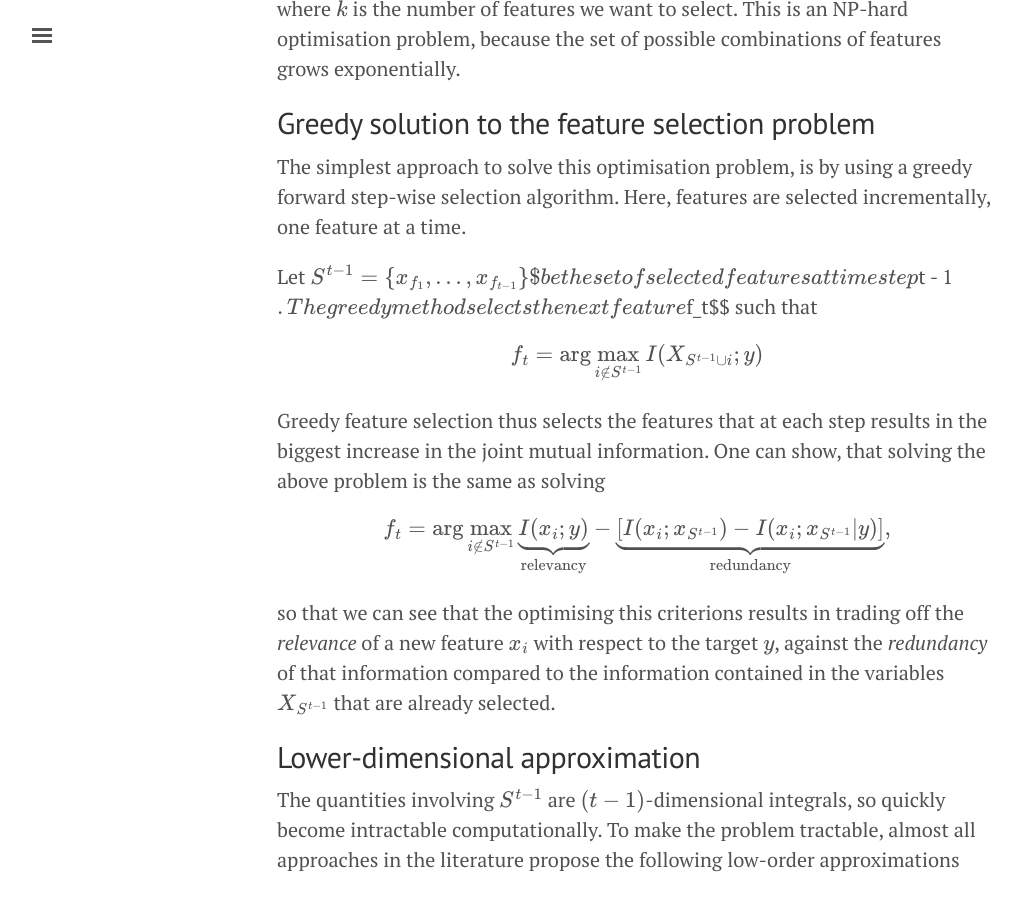
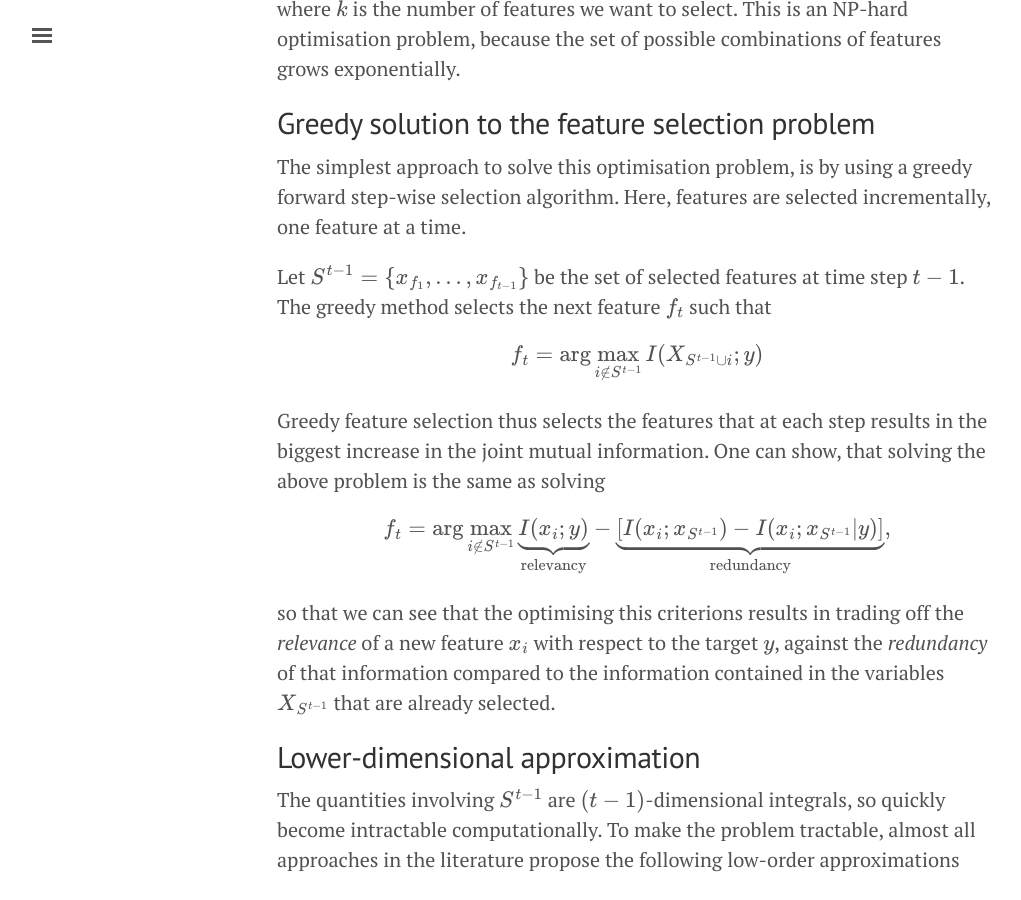
Before and after one commit to thuijskens/thuijskens.github.io, a Jekyll site: the page built from _posts/2017-10-07-feature-selection.md, in a window 1280 px wide and 900 px high, scrolled down 2009 px. Shown: the whole window, without its empty margins (3-1024 px from the left). Built offline with Jekyll 4.4.1, drawn with Linux system fonts in a browser that asks for light colours; formulas are drawn with MathJax 3.

Commit message:
Fix LaTeX typo.

```diff
--- a/_posts/2017-10-07-feature-selection.md
+++ b/_posts/2017-10-07-feature-selection.md
@@ -40,7 +40,7 @@ where $$k$$ is the number of features we want to select. This is an NP-hard opti
 
 The simplest approach to solve this optimisation problem, is by using a greedy forward step-wise selection algorithm. Here, features are selected incrementally, one feature at a time.
 
-Let $$S^{t - 1} = \{x_{f_1}, \ldots, x_{f_{t - 1}}\}$ be the set of selected features at time step $$t - 1$$. The greedy method selects the next feature $$f_t$$ such that
+Let $$S^{t - 1} = \{x_{f_1}, \ldots, x_{f_{t - 1}}\}$$ be the set of selected features at time step $$t - 1$$. The greedy method selects the next feature $$f_t$$ such that
 
 $$ f_t = \arg\max_{i \notin S^{t - 1}} I(X_{S^{t - 1} \cup i} ; y) $$
 
```
